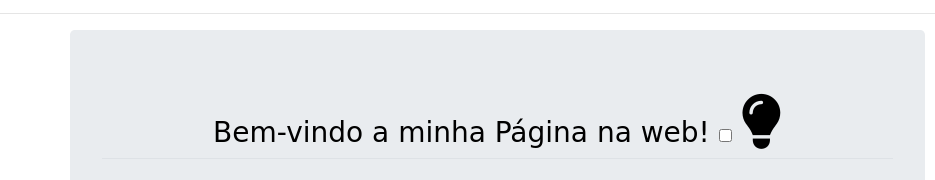
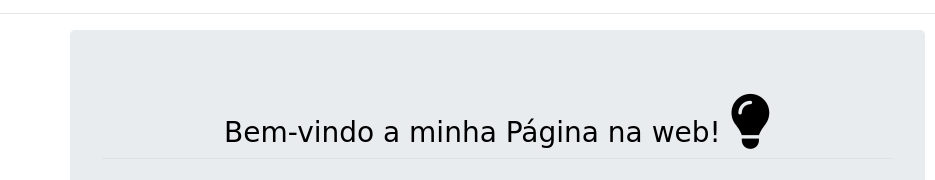
Before and after one commit to HenriqueRib/HS-HenriqueSoftware, a plain HTML site: page index.html in a window 1280 px wide. Shown: the part 555-735 px from the top of the page, 0-935 px from the left. Drawn offline with nearby package versions, Linux system fonts and the light colour scheme.

Commit message:
class=sr-only resolvendo o problema do checkbox aparecendo

```diff
--- a/index.html
+++ b/index.html
@@ -141,10 +141,8 @@
             <div class="text-left">
               <h3 class="border-bottom text-center mb-4">Bem-vindo a minha Página na web!
                 <label for="input-dark-mode">
-                  <a class="button">
-                    <input type="checkbox" id="input-dark-mode">
-                    <i class="fas fa-lightbulb "></i>
-                  </a>
+                  <input type="checkbox" id="input-dark-mode" class="sr-only"/>
+                  <i class="fas fa-lightbulb "></i>
                 </label>
               </h3>
               <p class="lead">&nbsp;&nbsp;&nbsp;Neste site deixarei algumas informações sobre mim, projetos e atividades realizadas e o meu contato.</p>
```
